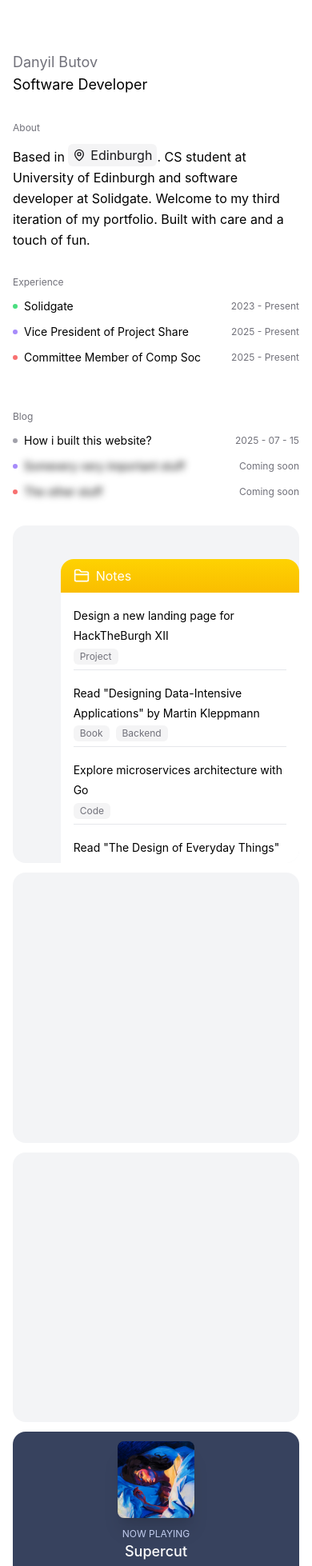
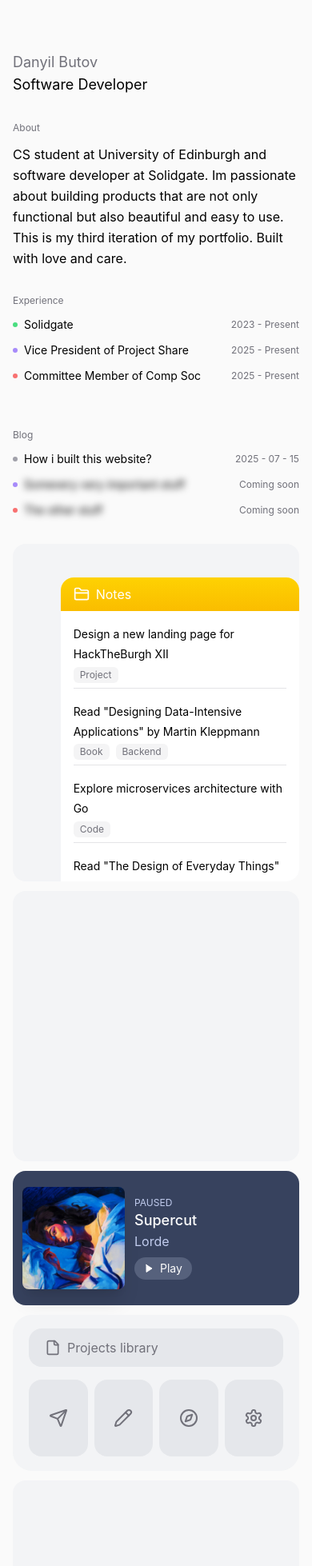
Before and after one commit to HJyup/hjyup-personal-page, a Next.js app: page / in a window 390 px wide. Shown: the top 1958 px of the page at 80% size. Built offline with nearby package versions, Linux system fonts and the light colour scheme.

Commit message:
feat: add widget about project library

```diff
--- a/src/app/globals.css
+++ b/src/app/globals.css
@@ -5,7 +5,7 @@
 /* Removing `@layer base` fixes dark mode */
 @layer base {
   :root {
-    --background: 0 0% 100%; /* Snow white */
+    --background: 0 0% 98%; /* Snow white */
     --foreground: 240 10% 3.9%;
 
     --muted: 240 4.8% 95.9%;
--- a/src/app/page.tsx
+++ b/src/app/page.tsx
@@ -1,4 +1,13 @@
 'use client';
+
+import {
+  CompassIcon,
+  FileIcon,
+  PencilIcon,
+  ProjectorIcon,
+  SendIcon,
+  Settings,
+} from 'lucide-react';
 
 import {
   About,
@@ -25,9 +34,32 @@ export default function Page() {
       <GridLayout>
         <NotesCard />
         <GrayPlaceholderCard />
-        <GrayPlaceholderCard />
         <MusicCard />
-        <GrayPlaceholderCard />
+        <div className="h-[23vh] rounded-3xl break-inside-avoid bg-gray-100 dark:bg-zinc-800 backdrop-blur-xl">
+          <div className="flex flex-col p-5 h-full bg-gray-100 dark:bg-zinc-800 rounded-3xl justify-center">
+            <div className="flex items-center justify-between mb-4">
+              <h3 className=" text-zinc-500 dark:text-zinc-300 bg-gray-200 dark:bg-zinc-900 w-full p-3 rounded-2xl flex gap-2 items-center text-base sm:text-lg px-5">
+                <FileIcon className="w-5 h-5 sm:w-6 sm:h-6 flex-shrink-0" />
+                <span className="truncate">Projects library</span>
+              </h3>
+            </div>
+
+            <div className="flex gap-2 flex-1">
+              <div className="flex-1 bg-gradient-to-br bg-gray-200 h-24 dark:bg-zinc-900 rounded-2xl p-4 flex flex-col items-center justify-center  hover:scale-[1.02] transition-all duration-200 cursor-pointer group">
+                <SendIcon className="w-6 h-6 sm:w-7 sm:h-7 flex-shrink-0 text-zinc-500 dark:text-zinc-300" />
+              </div>
+              <div className="flex-1 bg-gradient-to-br bg-gray-200 h-24 dark:bg-zinc-900 rounded-2xl p-4 flex flex-col items-center justify-center  hover:scale-[1.02] transition-all duration-200 cursor-pointer group">
+                <PencilIcon className="w-6 h-6 sm:w-7 sm:h-7 flex-shrink-0 text-zinc-500 dark:text-zinc-300" />
+              </div>
+              <div className="flex-1 bg-gradient-to-br bg-gray-200 h-24 dark:bg-zinc-900 rounded-2xl p-4 flex flex-col items-center justify-center  hover:scale-[1.02] transition-all duration-200 cursor-pointer group">
+                <CompassIcon className="w-6 h-6 sm:w-7 sm:h-7 flex-shrink-0 text-zinc-500 dark:text-zinc-300" />
+              </div>
+              <div className="flex-1 bg-gradient-to-br bg-gray-200 h-24 dark:bg-zinc-900 rounded-2xl p-4 flex flex-col items-center justify-center  hover:scale-[1.02] transition-all duration-200 cursor-pointer group">
+                <Settings className="w-6 h-6 sm:w-7 sm:h-7 flex-shrink-0 text-zinc-500 dark:text-zinc-300" />
+              </div>
+            </div>
+          </div>
+        </div>
         <GrayPlaceholderCard />
       </GridLayout>
     </div>
--- a/src/components/module/about.tsx
+++ b/src/components/module/about.tsx
@@ -1,5 +1,4 @@
 import React from 'react';
-import { MapPinIcon } from 'lucide-react';
 
 export function About() {
   return (
@@ -14,14 +13,10 @@ export function About() {
         About
       </div>
       <div className="text-base sm:text-lg lg:text-xl mt-3 xl:w-2/3 lg:w-3/4 md:w-5/6 w-full leading-relaxed dark:text-zinc-300">
-        Based in{' '}
-        <span className="inline-flex items-center px-1.5 py-0.5 gap-1.5 text-base sm:text-lg lg:text-xl bg-zinc-100 dark:bg-zinc-700 text-zinc-900 dark:text-zinc-300 rounded-md">
-          <MapPinIcon className="w-4 h-4 text-zinc-900 dark:text-zinc-300" />
-          Edinburgh
-        </span>
-        . CS student at University of Edinburgh and software developer at
-        Solidgate. Welcome to my third iteration of my portfolio. Built with
-        care and a touch of fun.
+        CS student at University of Edinburgh and software developer at
+        Solidgate. Im passionate about building products that are not only
+        functional but also beautiful and easy to use. This is my third
+        iteration of my portfolio. Built with love and care.
       </div>
     </div>
   );
--- a/src/components/module/music-card.tsx
+++ b/src/components/module/music-card.tsx
@@ -1,5 +1,5 @@
-import React from 'react';
-import { PlayIcon } from 'lucide-react';
+import React, { useState } from 'react';
+import { PauseIcon, PlayIcon } from 'lucide-react';
 import Image from 'next/image';
 
 interface MusicCardProps {
@@ -15,29 +15,53 @@ export function MusicCard({
   albumArt = '/music/melodrama.png',
   albumArtAlt = 'Album cover',
 }: MusicCardProps) {
+  const [isPlaying, setIsPlaying] = useState(false);
+
+  const handlePlayPause = () => {
+    setIsPlaying(!isPlaying);
+  };
+
   return (
-    <div className="bg-[#37425e] min-h-[25vh] rounded-2xl sm:rounded-3xl break-inside-avoid p-3 sm:p-4 lg:p-5 flex flex-col sm:flex-row items-center gap-3 sm:gap-4 lg:gap-5">
+    <div className="bg-[#37425e] min-h-[20vh] rounded-2xl sm:rounded-3xl break-inside-avoid p-3 sm:p-4 lg:p-5 flex flex-row items-center gap-3 sm:gap-4 lg:gap-5">
       <Image
-        className="rounded-lg sm:rounded-xl shadow-xl w-24 h-24 sm:w-32 sm:h-32 lg:w-48 lg:h-48 flex-shrink-0 object-cover"
+        className={`rounded-lg sm:rounded-xl shadow-xl w-32 h-32 lg:w-48 lg:h-48 flex-shrink-0 object-cover transition-transform duration-300 ${
+          isPlaying ? 'scale-105 rotate-1' : 'scale-100 rotate-0'
+        }`}
         src={albumArt}
         alt={albumArtAlt}
-        width={190}
-        height={190}
+        width={220}
+        height={220}
       />
-      <div className="flex flex-col items-center sm:items-start text-center sm:text-left w-full min-w-0">
-        <div className="text-[#c1ccee] text-xs sm:text-sm">NOW PLAYING</div>
+      <div className="flex flex-col items-start text-left w-full min-w-0">
+        <div className="text-[#c1ccee] text-xs sm:text-sm">
+          {isPlaying ? 'NOW PLAYING' : 'PAUSED'}
+        </div>
         <div className="text-[#fcfcfc] text-lg sm:text-xl lg:text-2xl font-medium truncate w-full">
           {title}
         </div>
         <div className="text-[#c1ccee] text-base sm:text-lg truncate w-full">
           {artist}
         </div>
-        <button className="text-[#fcfcfc] text-sm sm:text-base lg:text-lg bg-[#56617c] rounded-full gap-2 flex justify-center items-center mt-2 px-3 py-1 sm:px-4 sm:py-1.5 hover:bg-[#6b7590] transition-colors duration-200 min-w-0">
-          <PlayIcon
-            className="w-3 h-3 sm:w-4 sm:h-4 text-[#fcfcfc] flex-shrink-0"
-            fill="#fcfcfc"
-          />
-          <span className="truncate">Play</span>
+        <button
+          onClick={handlePlayPause}
+          className={`text-[#fcfcfc] text-sm sm:text-base lg:text-lg rounded-full gap-2 flex justify-center items-center mt-2 px-3 py-1 sm:px-4 sm:py-1.5 transition-all duration-300 min-w-0 transform active:scale-95 ${
+            isPlaying
+              ? 'bg-[#0374d4] hover:bg-[#0374d4] shadow-lg shadow-blue-500/20'
+              : 'bg-[#56617c] hover:bg-[#6b7590]'
+          }`}
+        >
+          {isPlaying ? (
+            <PauseIcon
+              className="w-3 h-3 sm:w-4 sm:h-4 text-[#fcfcfc] flex-shrink-0 transition-transform duration-200"
+              fill="#fcfcfc"
+            />
+          ) : (
+            <PlayIcon
+              className="w-3 h-3 sm:w-4 sm:h-4 text-[#fcfcfc] flex-shrink-0 transition-transform duration-200"
+              fill="#fcfcfc"
+            />
+          )}
+          <span className="truncate">{isPlaying ? 'Pause' : 'Play'}</span>
         </button>
       </div>
     </div>
--- a/src/components/module/notes-card.tsx
+++ b/src/components/module/notes-card.tsx
@@ -56,7 +56,7 @@ export function NotesCard() {
                 ))}
               </div>
               {index < notes.length - 1 && (
-                <div className="border-b border-gray-200 w-full mt-0.5" />
+                <div className="border-b border-zinc-200 dark:border-zinc-700 w-full mt-0.5" />
               )}
             </div>
           ))}
```
